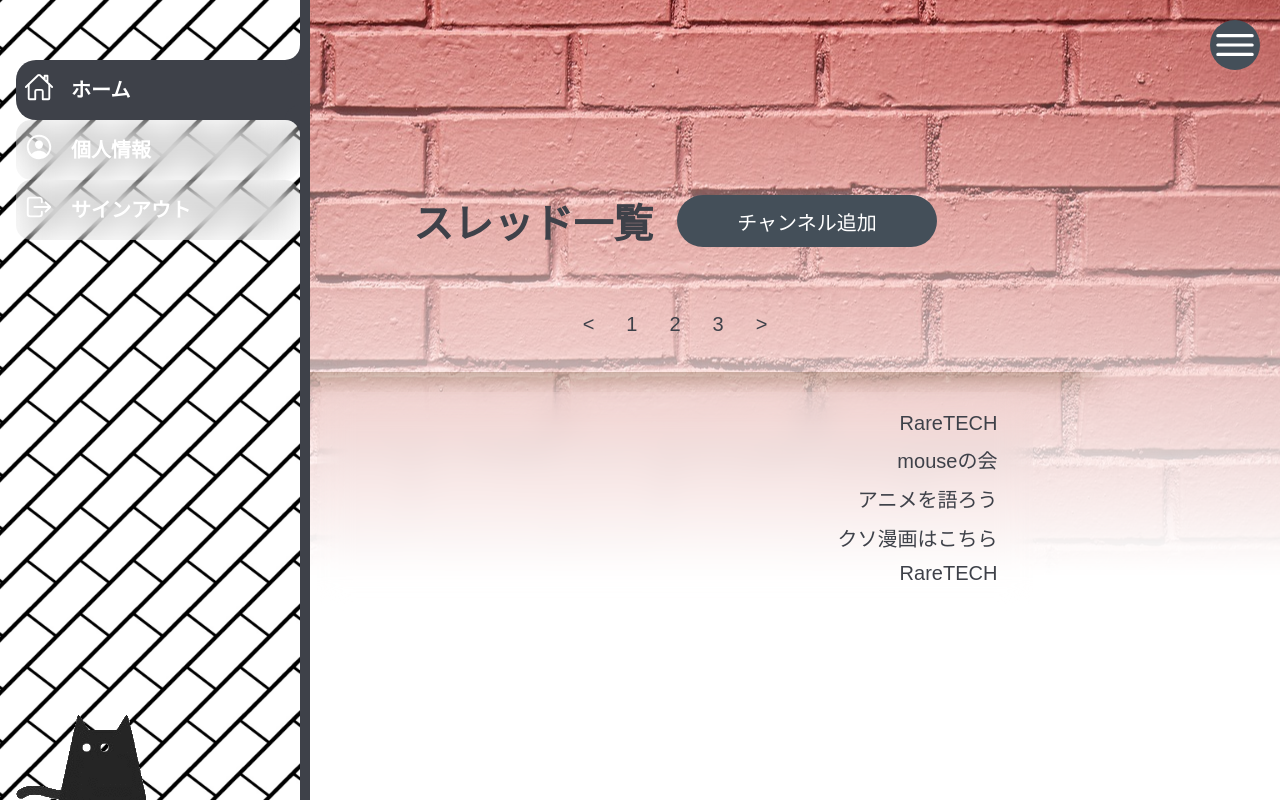
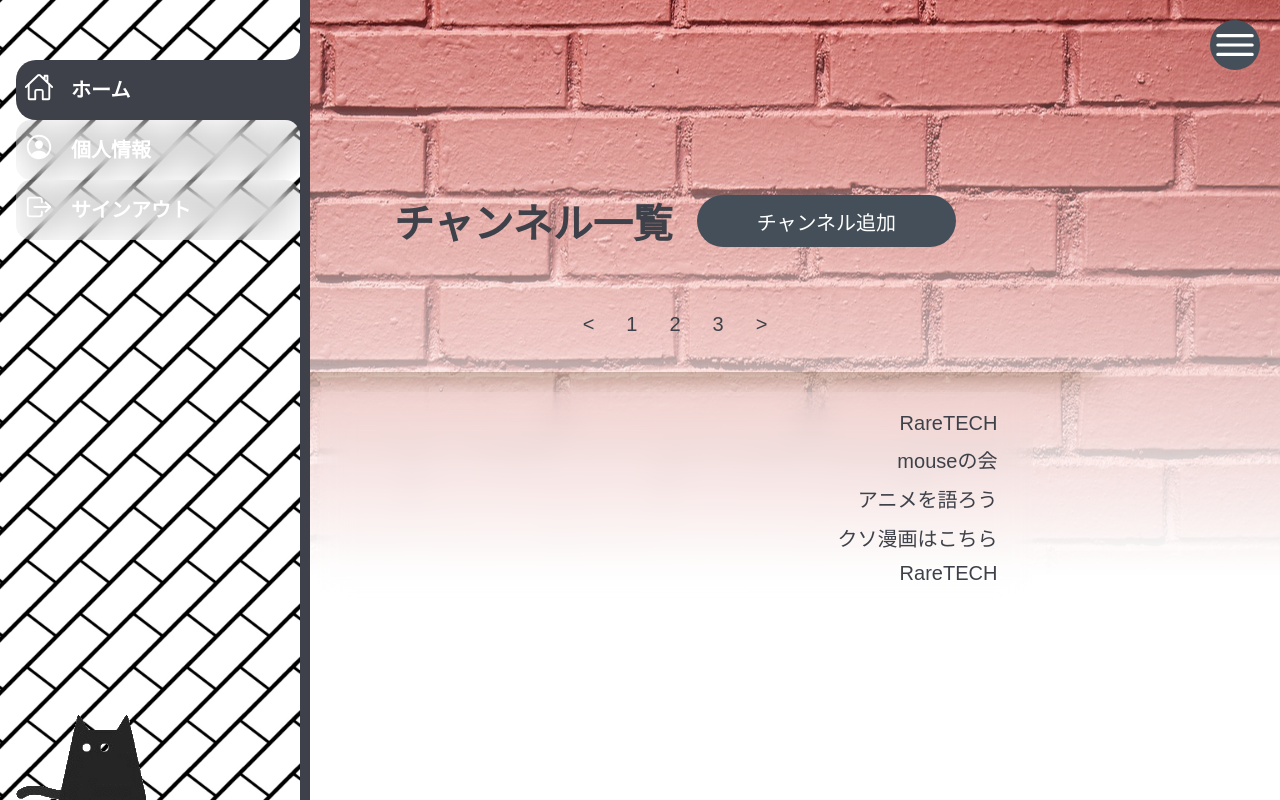
Before and after one commit to var-co-jp/hackathon-begginers-sample, a Flask app: page /index in a window 1280 px wide. Run offline with Flask 2, Linux system fonts and the light colour scheme; some web fonts are replaced.

Commit message:
[fix] thread => channel に名前を変更

```diff
--- a/static/css/main.css
+++ b/static/css/main.css
@@ -1,4 +1,4 @@
-.threadpage {
+.channelpage {
   display: flex;
   flex-direction: column;
 }
@@ -43,21 +43,21 @@
   align-items: center;
 }
 
-.thread-title {
+.channel-title {
   display: flex;
   gap: 24px;
 }
 
-.thread-title button {
+.channel-title button {
   margin: 30px 0;
   background-color: var(--navy);
 }
 
-.thread-title button:hover {
+.channel-title button:hover {
   background-color: var(--carbon);
 }
 
-.thread-box {
+.channel-box {
   background-color: transparent;
   backdrop-filter: blur(16px);
   -webkit-backdrop-filter: blur(16px);
@@ -68,7 +68,7 @@
   padding: 1rem;
 }
 
-.thread-box li {
+.channel-box li {
   list-style: none;
   margin-bottom: 5px;
   padding-bottom: 5px;
@@ -77,7 +77,7 @@
   box-sizing: border-box;
 }
 
-.thread-box li:hover {
+.channel-box li:hover {
   border-bottom: 1px solid lightgrey;
   padding-bottom: 4px;
   cursor: pointer;
@@ -126,14 +126,14 @@
   .main-content {
     width: 90vw;
   }
-  .thread-title {
+  .channel-title {
     flex-direction: column;
     gap: 0;
   }
-  .thread-title h1 {
+  .channel-title h1 {
     text-align: center;
   }
-  .thread-box {
+  .channel-box {
     width: 100%;
   }
 }
@@ -142,13 +142,13 @@
   .main-content {
     width: 70vw;
   }
-  .thread-title {
+  .channel-title {
     flex-direction: column;
   }
-  .thread-title h1 {
+  .channel-title h1 {
     text-align: center;
   }
-  .thread-box {
+  .channel-box {
     width: 80%;
   }
 }
@@ -157,11 +157,11 @@
   .main-content {
     width: 70vw;
   }
-  .thread-title {
+  .channel-title {
     flex-direction: row;
     justify-content: space-around;
   }
-  .thread-box {
+  .channel-box {
     width: 80%;
   }
 }
--- a/static/js/addThreadModal.js
+++ /dev/null
@@ -1,37 +0,0 @@
-// <button id="add-thread-btn">チャンネル追加</button>が押されたら発火
-
-const modal = document.getElementById("modal");
-const buttonClose = document.getElementsByClassName("modalClose")[0];
-const addThreadBtn = document.getElementById("add-thread-btn");
-const searchFriedBtn = document.getElementById("search-btn");
-
-const addThread = () => {
-  return;
-};
-
-// <button id="add-thread-btn">チャンネル追加</button>ボタンがクリックされた時
-addThreadBtn.addEventListener("click", modalOpen);
-function modalOpen() {
-  modal.style.display = "block";
-}
-
-// モーダル内のバツ印がクリックされた時
-buttonClose.addEventListener("click", modalClose);
-function modalClose() {
-  modal.style.display = "none";
-}
-
-// モーダルコンテンツ以外がクリックされた時
-addEventListener("click", outsideClose);
-function outsideClose(e) {
-  if (e.target == modal) {
-    modal.style.display = "none";
-  }
-}
-
-// フレンド登録ボタンが押された時
-searchFriedBtn.addEventListener("click", searchFriend);
-function searchFriend() {
-  console.log("search");
-  // バックエンドにフレンドを探しに行く処理
-}
--- a/static/js/modal.js
+++ b/static/js/modal.js
@@ -1,13 +1,21 @@
+// <button id="add-channel-btn">チャンネル追加</button>が押されたら発火
+
 const modal = document.getElementById("modal");
 const buttonClose = document.getElementsByClassName("modalClose")[0];
+const addChannelBtn = document.getElementById("add-channel-btn");
+const searchFriedBtn = document.getElementById("search-btn");
 
-// ボタンがクリックされた時
-buttonOpen.addEventListener("click", modalOpen);
+const addChannel = () => {
+  return;
+};
+
+// <button id="add-Channel-btn">チャンネル追加</button>ボタンがクリックされた時
+addChannelBtn.addEventListener("click", modalOpen);
 function modalOpen() {
   modal.style.display = "block";
 }
 
-// バツ印がクリックされた時
+// モーダル内のバツ印がクリックされた時
 buttonClose.addEventListener("click", modalClose);
 function modalClose() {
   modal.style.display = "none";
@@ -20,3 +28,10 @@ function outsideClose(e) {
     modal.style.display = "none";
   }
 }
+
+// フレンド登録ボタンが押された時
+searchFriedBtn.addEventListener("click", searchFriend);
+function searchFriend() {
+  console.log("search");
+  // バックエンドにフレンドを探しに行く処理
+}
--- a/static/js/pagenation.js
+++ b/static/js/pagenation.js
@@ -1,4 +1,4 @@
-const threads = [
+const channels = [
   { id: 1, name: "RareTECH" },
   { id: 2, name: "mouseの会" },
   { id: 3, name: "アニメを語ろう" },
@@ -20,12 +20,12 @@ const pagination = () => {
   // 初期設定
   let page = 1; // 今何ページ目にいるか
   const STEP = 5; // ステップ数（1ページに表示する項目数）
-  // 全ページ数 threadsリストの総数/ステップ数の余りの有無で場合分け
+  // 全ページ数 channelsリストの総数/ステップ数の余りの有無で場合分け
   // 余りがある場合はページを１つ余分に追加する
   const TOTAL =
-    threads.length % STEP == 0
-      ? threads.length / STEP
-      : Math.floor(threads.length / STEP) + 1;
+    channels.length % STEP == 0
+      ? channels.length / STEP
+      : Math.floor(channels.length / STEP) + 1;
 
   // <ul class="pagination"></ul> の中身(li)を書き換える
   const paginationUl = document.querySelector(".pagination");
@@ -37,15 +37,15 @@ const pagination = () => {
     pageCount++;
   }
 
-  // <ul class="thread-box"></ul> の中身(li)を書き換える
+  // <ul class="channel-box"></ul> の中身(li)を書き換える
   const show = (page, STEP) => {
-    const ul = document.querySelector(".thread-box");
+    const ul = document.querySelector(".channel-box");
     // 一度リストを空にする
     ul.innerHTML = "";
 
     const first = (page - 1) * STEP + 1;
     const last = page * STEP;
-    threads.forEach((item, i) => {
+    channels.forEach((item, i) => {
       if (i < first - 1 || i > last - 1) return;
       let li = document.createElement("li");
       li.innerText = item.name;
@@ -78,7 +78,7 @@ const pagination = () => {
 
   // 次ページ遷移
   document.getElementById("next").addEventListener("click", () => {
-    if (page >= threads.length / STEP) return;
+    if (page >= channels.length / STEP) return;
     page = page + 1;
     show(page, STEP);
     colorPaginationNum();
--- a/templates/base.html
+++ b/templates/base.html
@@ -36,7 +36,7 @@
       type="text/javascript"
     ></script>
     <script
-      src="{{url_for('static',filename='js/addThreadModal.js')}}"
+      src="{{url_for('static',filename='js/modal.js')}}"
       type="text/javascript"
     ></script>
   </body>
--- a/templates/index.html
+++ b/templates/index.html
@@ -1,21 +1,21 @@
 {% extends 'base.html' %} {% block title %}
 <title>home</title>
 {% endblock %} {% block body %}
-    <div class="main-container threadpage">
+    <div class="main-container channelpage">
       <img src="{{ url_for('static',filename='img/cat-gif-unscreen.gif') }}" id="gif" />
       <div class="bg-img"></div>
       <div class="main-content">
-          <div class="thread-title">
-          <h1>スレッド一覧</h1>
-          <button id="add-thread-btn">チャンネル追加</button>
+          <div class="channel-title">
+          <h1>チャンネル一覧</h1>
+          <button id="add-channel-btn">チャンネル追加</button>
         </div>
         <div class="pagination-container">
           <p id="prev"><</li>
           <ul class="pagination"></ul>
           <p id="next">></p>
         </div>
-        <ul class="thread-box"></ul>
-        {% include 'modal.html' %}
+        <ul class="channel-box"></ul>
+        {% include 'modal/add-channel.html' %}
       </div>
     </div>
 {% endblock %}
```
Also changed, not shown: templates/modal/add-channel.html (renamed from templates/modal.html).
